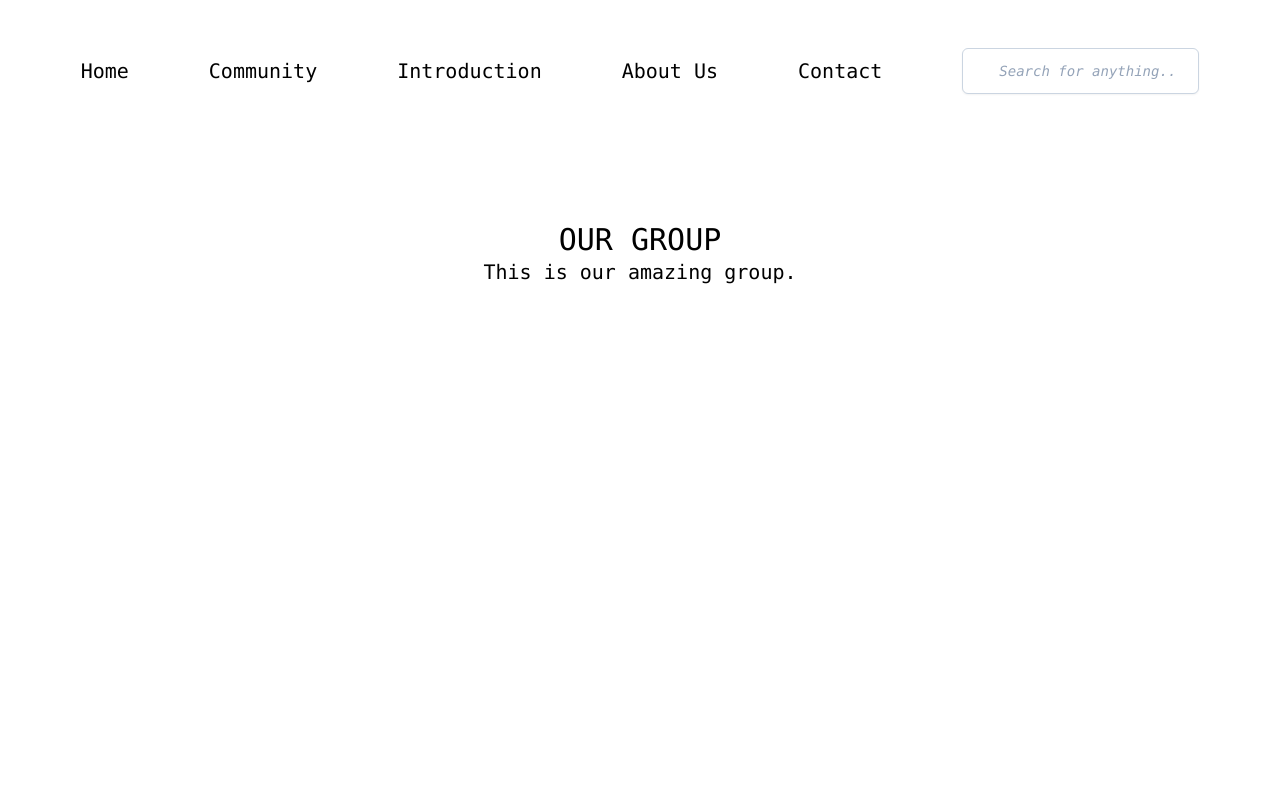
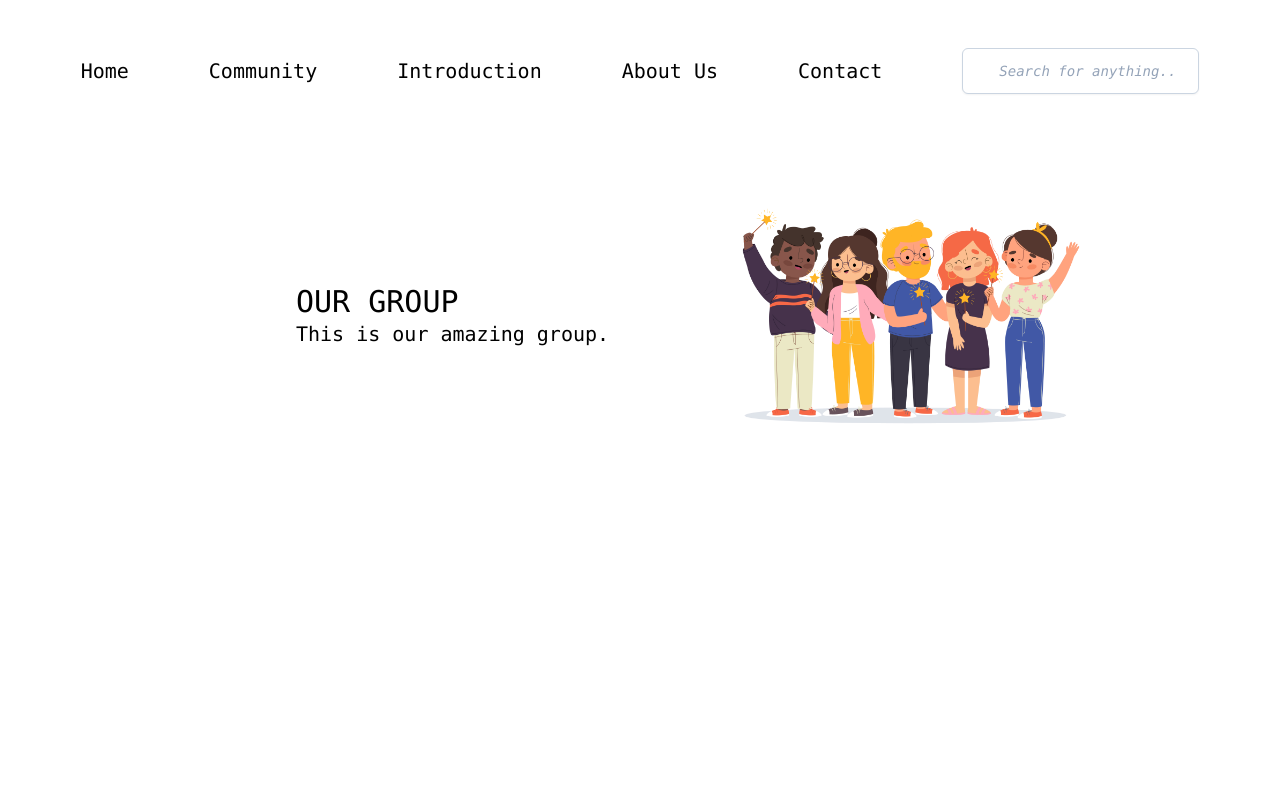
Before and after one commit to senul724/matrix-project, a React (Vite) app: page / in a window 1280 px wide. Shown: the top 800 px of the page. Built offline with nearby package versions, Linux system fonts and the light colour scheme.

Commit message:
commit by kush

```diff
--- a/src/pages/Home.jsx
+++ b/src/pages/Home.jsx
@@ -1,13 +1,19 @@
 const Home = () => {
   return (
-    <><div className="flex items-center justify-center w-full bg-blend-soft-light p-10 gap-3">
-    </div><div>
-        <h1 className="text-3xl font-mono text-center text-">
+    <div className="flex items-center justify-center w-full">
+    <div className="flex items-center justify-center w-4/5 bg-blend-soft-light p-10 gap-3 ">
+      <div className="w-1/2 ml-32">
+        <h1 className="text-3xl font-mono">
           OUR GROUP
         </h1>
-        <h2 className="text-xl text-center transition-2s font-mono">
+        <h2 className="text-xl transition-2s font-mono">
            This is our amazing group.</h2>
-      </div></>
+      </div>
+      <div className="w-1/2 ">
+        <img src="/animated-grp.jpg" alt="" />
+      </div>
+    </div>
+    </div>
   )
 };
 
```
Also changed, not shown: public/animated-grp.jpg (added).
